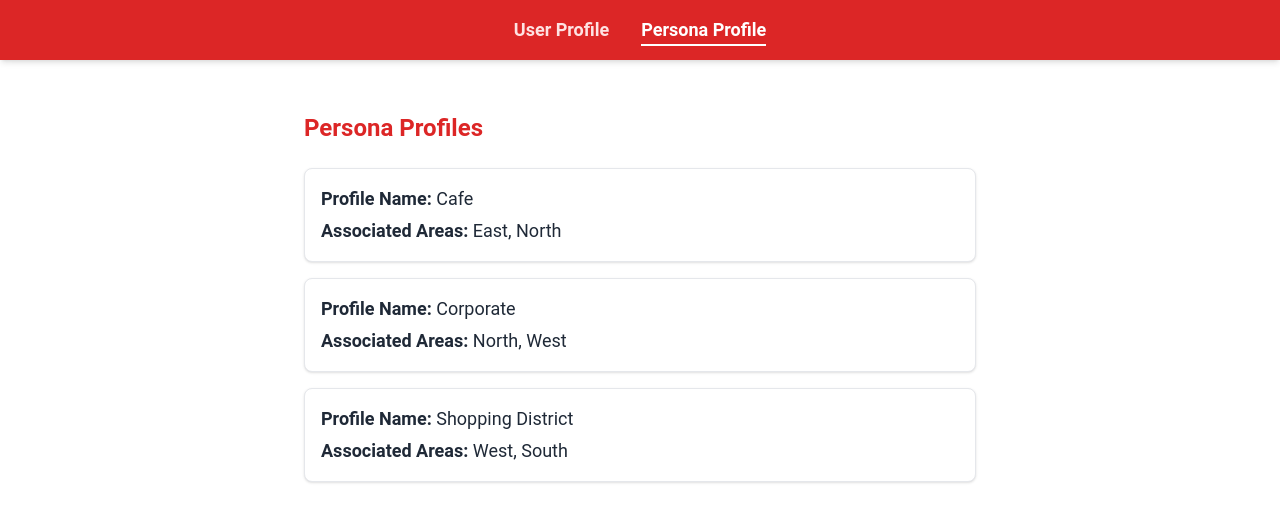
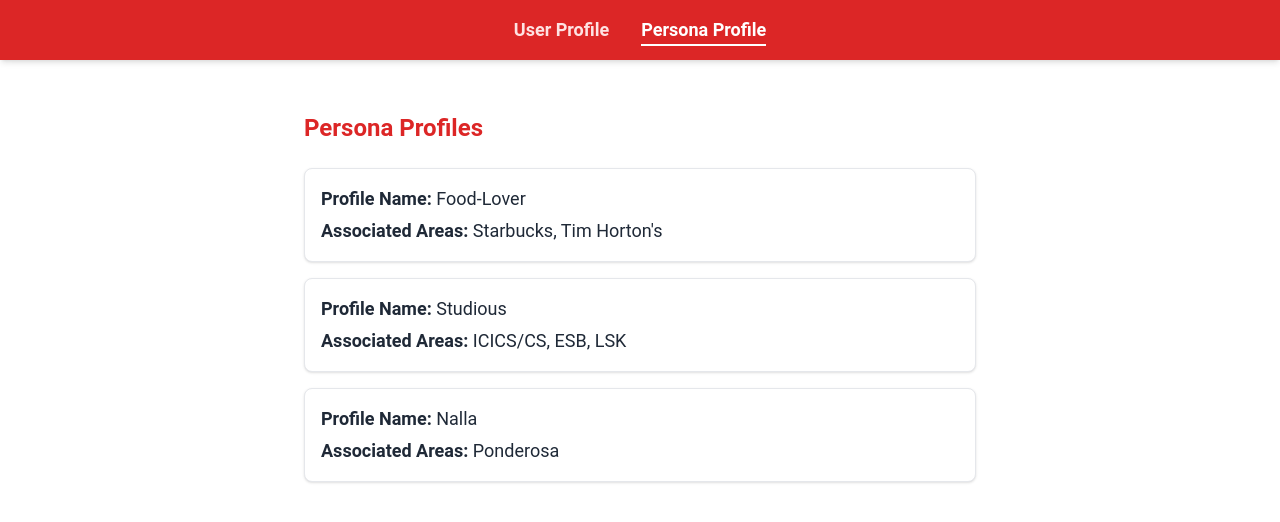
Before and after one commit to anandkaranubc/Team-Last-One-Standing, a React (Vite) app in the folder last-one-standing/: page /persona in a window 1280 px wide. Shown: the top 522 px of the page. Built offline with nearby package versions, Linux system fonts and the light colour scheme.

Commit message:
Changed Location

```diff
--- a/last-one-standing/src/components/LocationHistory.tsx
+++ b/last-one-standing/src/components/LocationHistory.tsx
@@ -1,26 +1,61 @@
 // components/LocationHistory.tsx
 import React from "react";
-
+const Locs = [
+  {
+    name: "Tim Horton's",
+    latitude: 49.26908,
+    longitude: -123.24872,
+  },
+  {
+    name: "Starbucks",
+    latitude: 49.26545,
+    longitude: -123.24991,
+  },
+  {
+    name: "LSK",
+    latitude: 49.26908,
+    longitude: -123.25514,
+  },
+  {
+    name: "ESB",
+    latitude: 49.26335,
+    longitude: -123.24984,
+  },
+  {
+    name: "ICICS",
+    latitude: 49.26118,
+    longitude: -123.24918,
+  },
+  {
+    name: "Ponderosa",
+    latitude: 49.26417,
+    longitude: -123.25583,
+  },
+];
 const locationData = [
   {
-    area: "East Vancouver",
-    duration: "2 hours",
+    area: "Food-Lover",
     time: "2023-10-01 10:00 AM",
   },
   {
-    area: "West Vancouver",
-    duration: "1.5 hours",
-    time: "2023-10-02 2:00 PM",
+    area: "Food-Lover",
+    time: "2023-10-01 11:00 AM",
   },
   {
-    area: "North Vancouver",
-    duration: "3 hours",
-    time: "2023-10-03 9:00 AM",
+    area: "Food-Lover",
+    time: "2023-10-01 12:00 AM",
   },
   {
-    area: "South Vancouver",
-    duration: "1 hour",
-    time: "2023-10-04 5:00 PM",
+    area: "Nalla",
+    time: "2023-10-01 1:00 PM",
+  },
+  {
+    area: "Nalla",
+    time: "2023-10-01 2:00 PM",
+  },
+  {
+    area: "Studious",
+    time: "2023-10-01 3:00 PM",
   },
 ];
 
--- a/last-one-standing/src/components/PersonaProfile.tsx
+++ b/last-one-standing/src/components/PersonaProfile.tsx
@@ -3,16 +3,16 @@
 
 const personaData = [
   {
-    profileName: "Cafe",
-    groups: ["East", "North"],
+    profileName: "Food-Lover",
+    groups: ["Starbucks", "Tim Horton's"],
   },
   {
-    profileName: "Corporate",
-    groups: ["North", "West"],
+    profileName: "Studious",
+    groups: ["ICICS/CS", "ESB", "LSK"],
   },
   {
-    profileName: "Shopping District",
-    groups: ["West", "South"],
+    profileName: "Nalla",
+    groups: ["Ponderosa"],
   },
 ];
 
```
